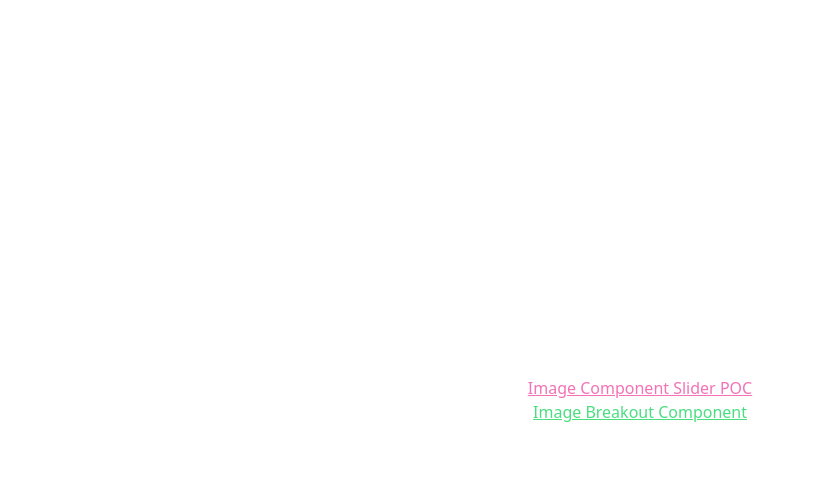
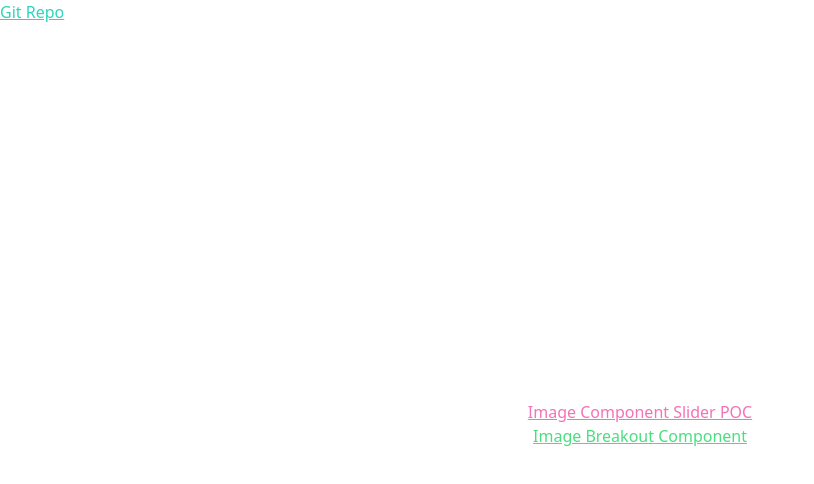
Before and after one commit to vvsubash/shared-element-transition, a Nuxt app: page / in a window 1280 px wide. Shown: the top 484 px of the page, without its empty margins (0-814 px from the left). Built offline with nearby package versions, Linux system fonts and the light colour scheme.

Commit message:
chore: adding layout

```diff
--- a/app.vue
+++ b/app.vue
@@ -1,9 +1,11 @@
 <template>
   <div>
     <NuxtRouteAnnouncer />
-    <div class="body">
-      <NuxtPage />
-    </div>
+    <NuxtLayout name="default">
+      <div class="body">
+        <NuxtPage />
+      </div>
+    </NuxtLayout>
   </div>
 </template>
 <style></style>
--- /dev/null
+++ b/layouts/default.vue
@@ -0,0 +1,8 @@
+<template>
+  <NuxtLink
+    to="https://github.com/vvsubash/shared-element-transition/tree/master/components"
+    class="text-teal-400 underline"
+    >Git Repo</NuxtLink
+  >
+  <slot />
+</template>
```
